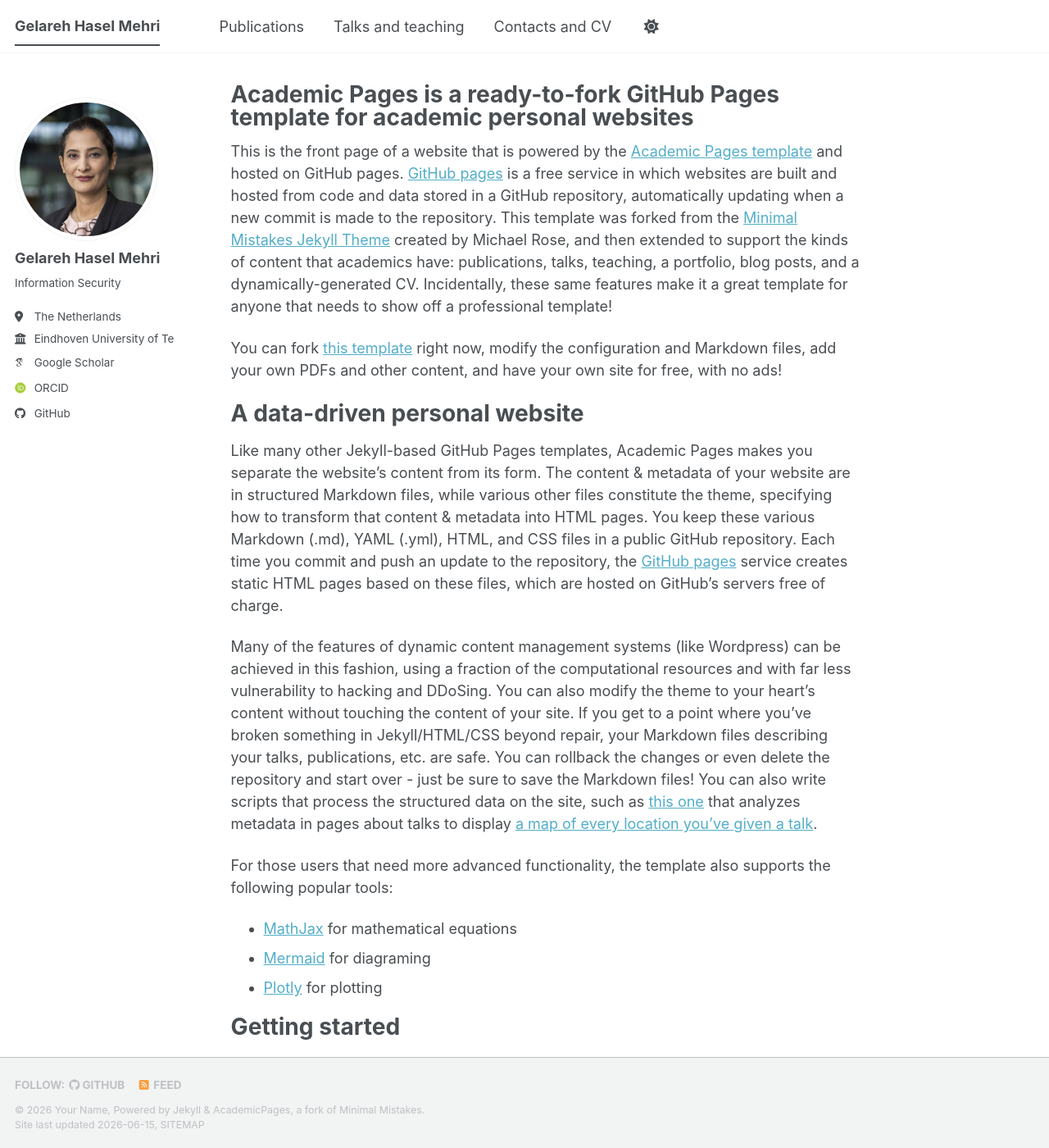
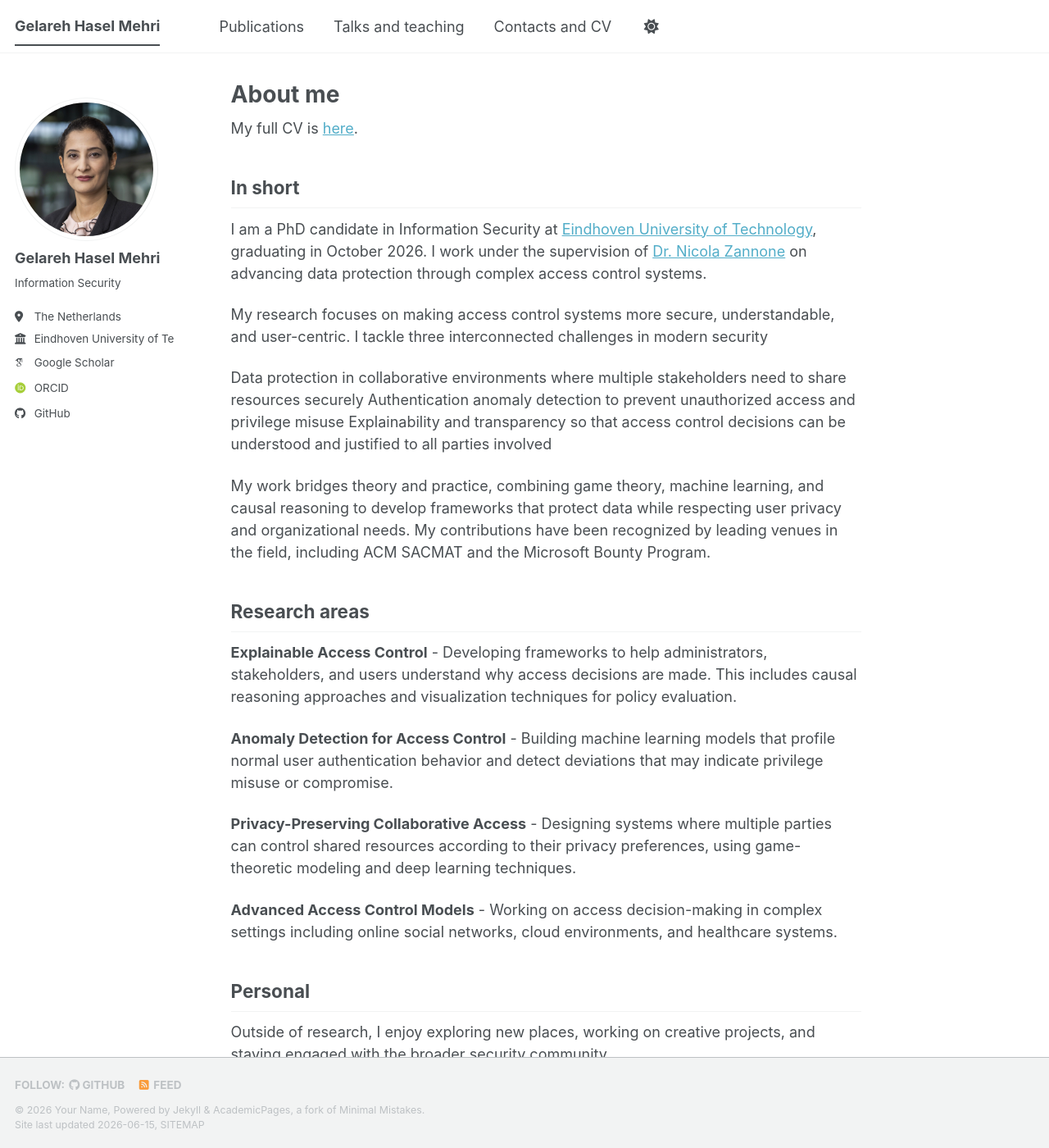
Before and after one commit to gelarehhaselmehri/gelarehhaselmehri.github.io, a Jekyll site: the page built from _pages/about.md, in a window 1280 px wide and 1400 px high. Shown: the whole window at 82% size. Built offline with Jekyll 4.4.1, drawn with Linux system fonts in a browser that asks for light colours; some web fonts are replaced; a script bundle is joined from its source files by our own code; library files that are not in the unit come from our copies; some of the changed text lies outside the part shown.

Commit message:
Update about.md

```diff
--- a/_pages/about.md
+++ b/_pages/about.md
@@ -1,56 +1,36 @@
 ---
 permalink: /
-title: "Academic Pages is a ready-to-fork GitHub Pages template for academic personal websites"
+title: "About me"
 author_profile: true
 redirect_from:
   - /about/
   - /about.html
 ---
+My full CV is [here](/files/gelareh-CV.pdf).
 
-This is the front page of a website that is powered by the [Academic Pages template](https://github.com/academicpages/academicpages.github.io) and hosted on GitHub pages. [GitHub pages](https://pages.github.com) is a free service in which websites are built and hosted from code and data stored in a GitHub repository, automatically updating when a new commit is made to the repository. This template was forked from the [Minimal Mistakes Jekyll Theme](https://mmistakes.github.io/minimal-mistakes/) created by Michael Rose, and then extended to support the kinds of content that academics have: publications, talks, teaching, a portfolio, blog posts, and a dynamically-generated CV. Incidentally, these same features make it a great template for anyone that needs to show off a professional template!
+## In short
 
- You can fork [this template](https://github.com/academicpages/academicpages.github.io) right now, modify the configuration and Markdown files, add your own PDFs and other content, and have your own site for free, with no ads!
+I am a PhD candidate in Information Security at [Eindhoven University of Technology](https://www.tue.nl), graduating in October 2026. I work under the supervision of [Dr. Nicola Zannone](https://research.tue.nl/en/persons/nicola-zannone) on advancing data protection through complex access control systems.
 
-A data-driven personal website
-======
-Like many other Jekyll-based GitHub Pages templates, Academic Pages makes you separate the website's content from its form. The content & metadata of your website are in structured Markdown files, while various other files constitute the theme, specifying how to transform that content & metadata into HTML pages. You keep these various Markdown (.md), YAML (.yml), HTML, and CSS files in a public GitHub repository. Each time you commit and push an update to the repository, the [GitHub pages](https://pages.github.com/) service creates static HTML pages based on these files, which are hosted on GitHub's servers free of charge.
+My research focuses on making access control systems more secure, understandable, and user-centric. I tackle three interconnected challenges in modern security
 
-Many of the features of dynamic content management systems (like Wordpress) can be achieved in this fashion, using a fraction of the computational resources and with far less vulnerability to hacking and DDoSing. You can also modify the theme to your heart's content without touching the content of your site. If you get to a point where you've broken something in Jekyll/HTML/CSS beyond repair, your Markdown files describing your talks, publications, etc. are safe. You can rollback the changes or even delete the repository and start over - just be sure to save the Markdown files! You can also write scripts that process the structured data on the site, such as [this one](https://github.com/academicpages/academicpages.github.io/blob/master/talkmap.ipynb) that analyzes metadata in pages about talks to display [a map of every location you've given a talk](https://academicpages.github.io/talkmap.html).
+Data protection in collaborative environments where multiple stakeholders need to share resources securely
+Authentication anomaly detection to prevent unauthorized access and privilege misuse
+Explainability and transparency so that access control decisions can be understood and justified to all parties involved
 
-For those users that need more advanced functionality, the template also supports the following popular tools:
-- [MathJax](https://www.mathjax.org/) for mathematical equations
-- [Mermaid](https://mermaid.js.org/) for diagraming
-- [Plotly](https://plotly.com/javascript/) for plotting
+My work bridges theory and practice, combining game theory, machine learning, and causal reasoning to develop frameworks that protect data while respecting user privacy and organizational needs. My contributions have been recognized by leading venues in the field, including ACM SACMAT and the Microsoft Bounty Program.
 
-Getting started
-======
-1. Register a GitHub account if you don't have one and confirm your e-mail (required!)
-1. Fork [this template](https://github.com/academicpages/academicpages.github.io) by clicking the "Use this template" button in the top right.
-1. Go to the repository's settings (rightmost item in the tabs that start with "Code", should be below "Unwatch"). Rename the repository "[your GitHub username].github.io", which will also be your website's URL.
-1. Set site-wide configuration and create content & metadata (see below -- also see [this set of diffs](https://archive.is/3TPas) showing what files were changed to set up [an example site](https://getorg-testacct.github.io) for a user with the username "getorg-testacct")
-1. Upload any files (like PDFs, .zip files, etc.) to the files/ directory. They will appear at https://[your GitHub username].github.io/files/example.pdf.
-1. Check status by going to the repository settings, in the "GitHub pages" section
+## Research areas
 
-Site-wide configuration
-------
-The main configuration file for the site is in the base directory in [_config.yml](https://github.com/academicpages/academicpages.github.io/blob/master/_config.yml), which defines the content in the sidebars and other site-wide features. You will need to replace the default variables with ones about yourself and your site's github repository. The configuration file for the top menu is in [_data/navigation.yml](https://github.com/academicpages/academicpages.github.io/blob/master/_data/navigation.yml). For example, if you don't have a portfolio or blog posts, you can remove those items from that navigation.yml file to remove them from the header.
+**Explainable Access Control** - Developing frameworks to help administrators, stakeholders, and users understand why access decisions are made. This includes causal reasoning approaches and visualization techniques for policy evaluation.
 
-Create content & metadata
-------
-For site content, there is one Markdown file for each type of content, which are stored in directories like _publications, _talks, _posts, _teaching, or _pages. For example, each talk is a Markdown file in the [_talks directory](https://github.com/academicpages/academicpages.github.io/tree/master/_talks). At the top of each Markdown file is structured data in YAML about the talk, which the theme will parse to do lots of cool stuff. The same structured data about a talk is used to generate the list of talks on the [Talks page](https://academicpages.github.io/talks), each [individual page](https://academicpages.github.io/talks/2012-03-01-talk-1) for specific talks, the talks section for the [CV page](https://academicpages.github.io/cv), and the [map of places you've given a talk](https://academicpages.github.io/talkmap.html) (if you run this [python file](https://github.com/academicpages/academicpages.github.io/blob/master/talkmap.py) or [Jupyter notebook](https://github.com/academicpages/academicpages.github.io/blob/master/talkmap.ipynb), which creates the HTML for the map based on the contents of the _talks directory).
+**Anomaly Detection for Access Control** - Building machine learning models that profile normal user authentication behavior and detect deviations that may indicate privilege misuse or compromise.
 
-**Markdown generator**
+**Privacy-Preserving Collaborative Access** - Designing systems where multiple parties can control shared resources according to their privacy preferences, using game-theoretic modeling and deep learning techniques.
 
-The repository includes [a set of Jupyter notebooks](https://github.com/academicpages/academicpages.github.io/tree/master/markdown_generator
-) that converts a CSV containing structured data about talks or presentations into individual Markdown files that will be properly formatted for the Academic Pages template. The sample CSVs in that directory are the ones I used to create my own personal website at stuartgeiger.com. My usual workflow is that I keep a spreadsheet of my publications and talks, then run the code in these notebooks to generate the Markdown files, then commit and push them to the GitHub repository.
+**Advanced Access Control Models** - Working on access decision-making in complex settings including online social networks, cloud environments, and healthcare systems.
 
-How to edit your site's GitHub repository
-------
-Many people use a git client to create files on their local computer and then push them to GitHub's servers. If you are not familiar with git, you can directly edit these configuration and Markdown files directly in the github.com interface. Navigate to a file (like [this one](https://github.com/academicpages/academicpages.github.io/blob/master/_talks/2012-03-01-talk-1.md) and click the pencil icon in the top right of the content preview (to the right of the "Raw | Blame | History" buttons). You can delete a file by clicking the trashcan icon to the right of the pencil icon. You can also create new files or upload files by navigating to a directory and clicking the "Create new file" or "Upload files" buttons.
 
-Example: editing a Markdown file for a talk
-![Editing a Markdown file for a talk](/images/editing-talk.png)
+## Personal
 
-For more info
-------
-More info about configuring Academic Pages can be found in [the guide](https://academicpages.github.io/markdown/), the [growing wiki](https://github.com/academicpages/academicpages.github.io/wiki), and you can always [ask a question on GitHub](https://github.com/academicpages/academicpages.github.io/discussions). The [guides for the Minimal Mistakes theme](https://mmistakes.github.io/minimal-mistakes/docs/configuration/) (which this theme was forked from) might also be helpful.
+Outside of research, I enjoy exploring new places, working on creative projects, and staying engaged with the broader security community.
```
